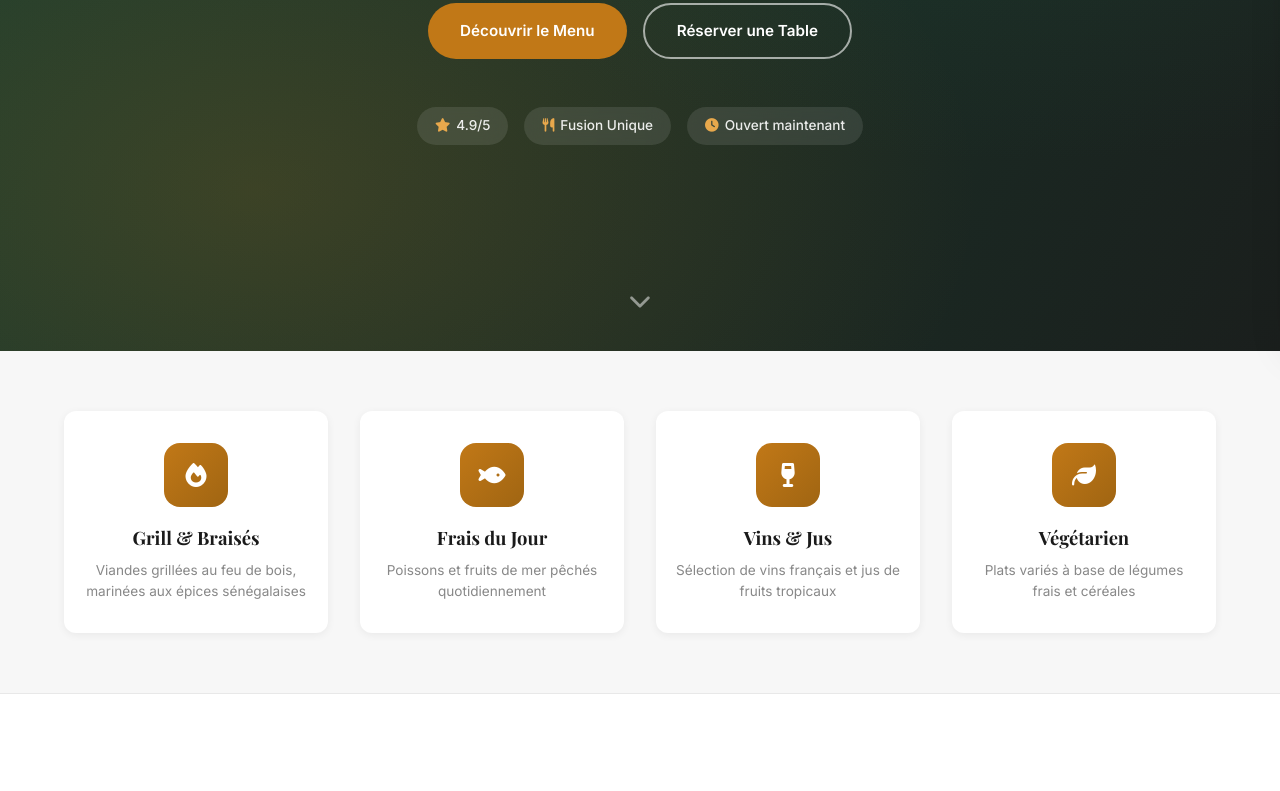
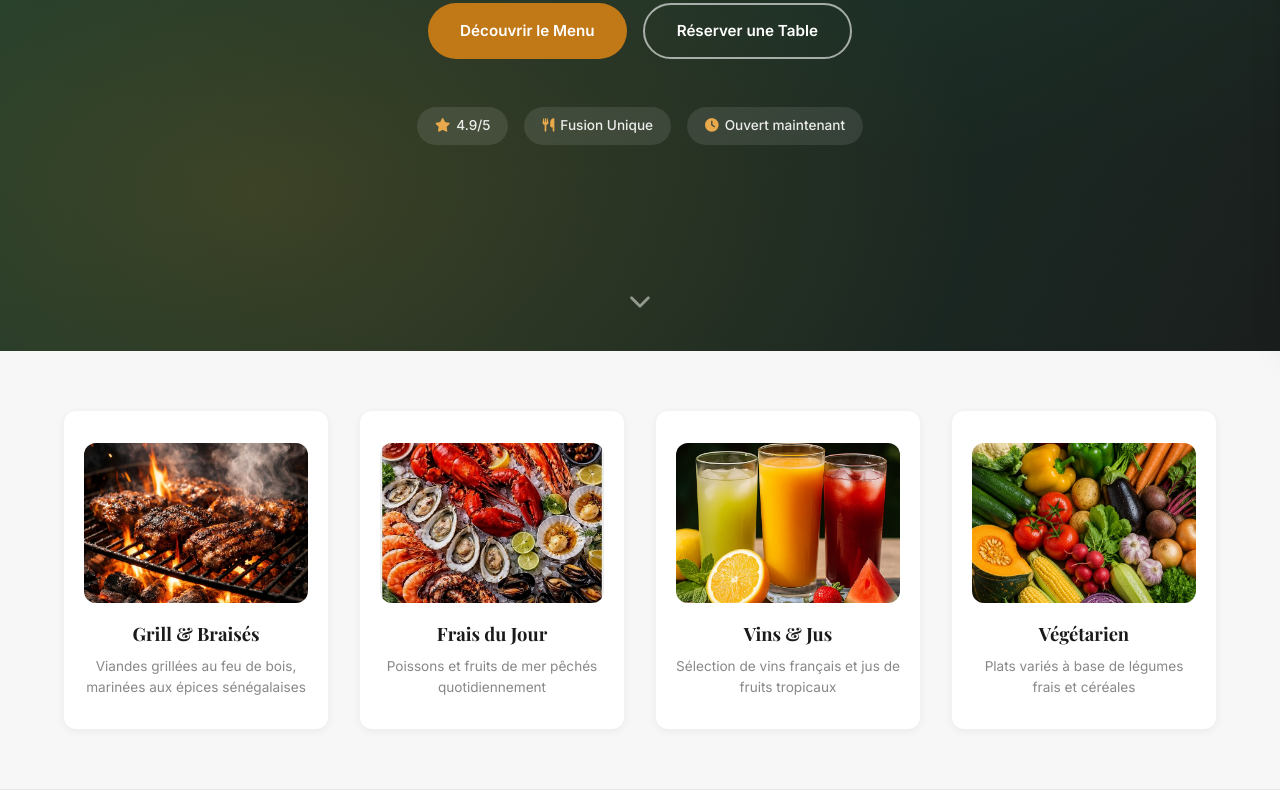
Before and after one commit to Mouhamet10/kaayleek, a website: page index.html in a window 1280 px wide. Shown: the part 449-1240 px from the top of the page. Drawn offline with nearby package versions, Linux system fonts and the light colour scheme.

Commit message:
Add images to feature cards on home page

```diff
--- a/css/styles.css
+++ b/css/styles.css
@@ -236,6 +236,13 @@ body {
     border-radius: var(--radius); box-shadow: var(--shadow-sm); transition: var(--transition);
 }
 .feature-card:hover { transform: translateY(-4px); box-shadow: var(--shadow-md); }
+.feature-card-img {
+    width: 100%; height: 160px; margin: 0 auto 16px;
+    border-radius: 12px; overflow: hidden;
+}
+.feature-card-img img {
+    width: 100%; height: 100%; object-fit: cover;
+}
 .feature-icon {
     width: 64px; height: 64px; margin: 0 auto 16px;
     background: linear-gradient(135deg, var(--primary), var(--primary-dark));
--- a/index.html
+++ b/index.html
@@ -38,22 +38,34 @@
             <div class="container">
                 <div class="features-grid">
                     <div class="feature-card reveal">
-                        <div class="feature-icon"><i class="fas fa-fire"></i></div>
+                        <div class="feature-card-img">
+                            <img src="images/plats/grille-braise.jpg" alt="Grill & Braisés" onerror="this.style.display='none';this.nextElementSibling.style.display='flex'">
+                            <div class="feature-icon" style="display:none"><i class="fas fa-fire"></i></div>
+                        </div>
                         <h3>Grill & Braisés</h3>
                         <p>Viandes grillées au feu de bois, marinées aux épices sénégalaises</p>
                     </div>
                     <div class="feature-card reveal">
-                        <div class="feature-icon"><i class="fas fa-fish"></i></div>
+                        <div class="feature-card-img">
+                            <img src="images/plats/frais-du-jour.jpg" alt="Frais du Jour" onerror="this.style.display='none';this.nextElementSibling.style.display='flex'">
+                            <div class="feature-icon" style="display:none"><i class="fas fa-fish"></i></div>
+                        </div>
                         <h3>Frais du Jour</h3>
                         <p>Poissons et fruits de mer pêchés quotidiennement</p>
                     </div>
                     <div class="feature-card reveal">
-                        <div class="feature-icon"><i class="fas fa-wine-glass"></i></div>
+                        <div class="feature-card-img">
+                            <img src="images/plats/vin-et-jus.jpg" alt="Vins & Jus" onerror="this.style.display='none';this.nextElementSibling.style.display='flex'">
+                            <div class="feature-icon" style="display:none"><i class="fas fa-wine-glass"></i></div>
+                        </div>
                         <h3>Vins & Jus</h3>
                         <p>Sélection de vins français et jus de fruits tropicaux</p>
                     </div>
                     <div class="feature-card reveal">
-                        <div class="feature-icon"><i class="fas fa-leaf"></i></div>
+                        <div class="feature-card-img">
+                            <img src="images/plats/vegetarien.jpg" alt="Végétarien" onerror="this.style.display='none';this.nextElementSibling.style.display='flex'">
+                            <div class="feature-icon" style="display:none"><i class="fas fa-leaf"></i></div>
+                        </div>
                         <h3>Végétarien</h3>
                         <p>Plats variés à base de légumes frais et céréales</p>
                     </div>
```
